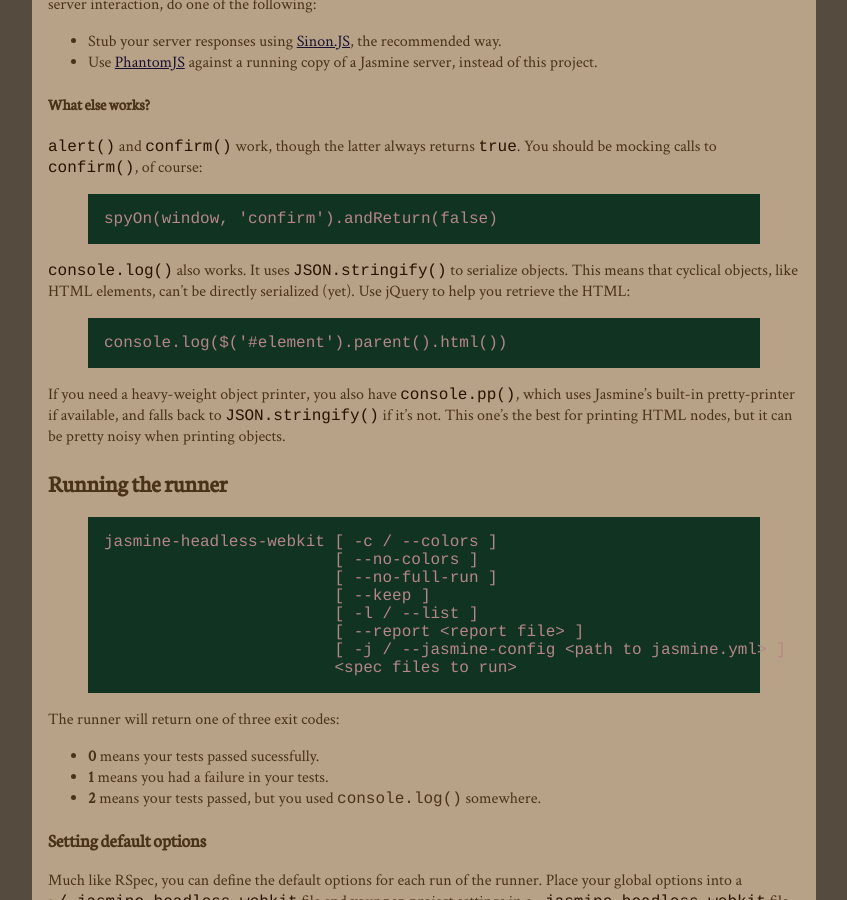
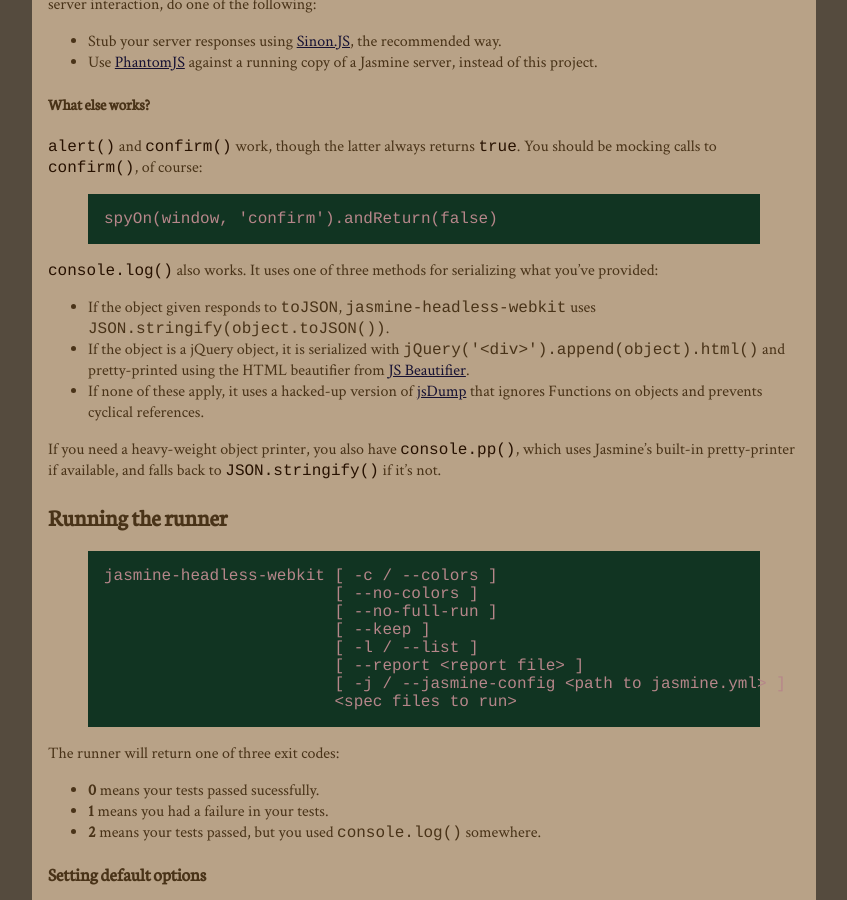
Before and after one commit to johnbintz/jasmine-headless-webkit, a Jekyll site: the page built from index.md, in a window 1280 px wide and 900 px high, scrolled down 4524 px. Shown: the whole window, without its empty margins (216-1063 px from the left). Built offline with Jekyll 4.4.1, drawn with Linux system fonts in a browser that asks for light colours; Markdown is read by kramdown in place of the engine named in the settings.

Commit message:
update info on console.log

```diff
--- a/index.md
+++ b/index.md
@@ -232,14 +232,15 @@ of course:
 spyOn(window, 'confirm').andReturn(false)
 {% endhighlight %}
 
-`console.log()` also works.  It uses `JSON.stringify()` to serialize objects. This means that cyclical objects, like HTML elements, can't be directly serialized (yet). Use jQuery to help you retrieve the HTML:
+`console.log()` also works. It uses one of three methods for serializing what you've provided:
 
-{% highlight js %}
-console.log($('#element').parent().html())
-{% endhighlight %}
+* If the object given responds to `toJSON`, `jasmine-headless-webkit` uses `JSON.stringify(object.toJSON())`.
+* If the object is a jQuery object, it is serialized with `jQuery('<div>').append(object).html()`
+  and pretty-printed using the HTML beautifier from [JS Beautifier](https://github.com/einars/js-beautify).
+* If none of these apply, it uses a hacked-up version of [jsDump](https://github.com/NV/jsDump) that ignores
+  Functions on objects and prevents cyclical references.
 
-If you need a heavy-weight object printer, you also have `console.pp()`, which uses Jasmine's built-in pretty-printer if available, and falls back to `JSON.stringify()` if it's not. This one's the best for
-printing HTML nodes, but it can be pretty noisy when printing objects.
+If you need a heavy-weight object printer, you also have `console.pp()`, which uses Jasmine's built-in pretty-printer if available, and falls back to `JSON.stringify()` if it's not.
 
 ## Running the runner
 
```
